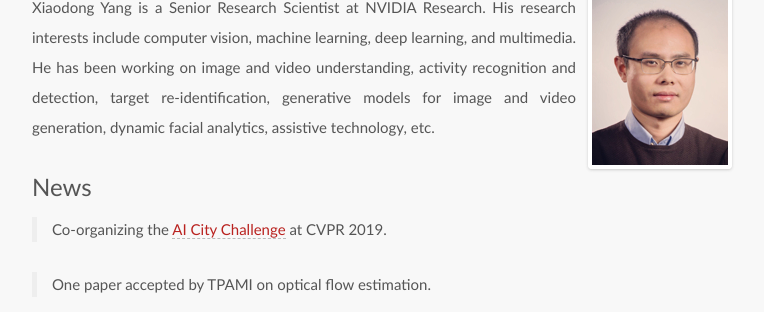
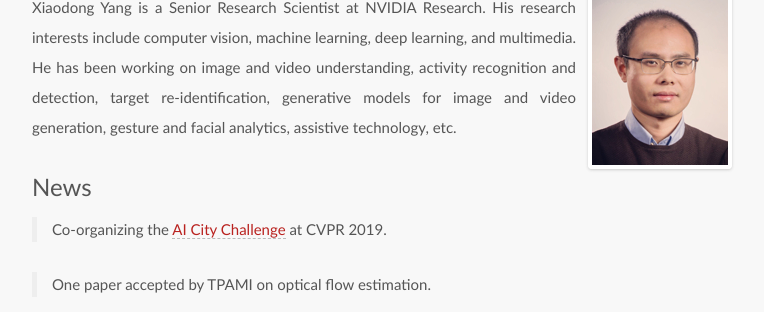
Before and after one commit to xiaodongyang/xiaodongyang.github.io, a Jekyll site: the page built from index.md, in a window 1280 px wide. Shown: the part 142-454 px from the top of the page, without its empty margins (258-1022 px from the left). Built offline with Jekyll 4.4.1, drawn with Linux system fonts in a browser that asks for light colours; some web fonts are replaced.

Commit message:
Update index.md

```diff
--- a/index.md
+++ b/index.md
@@ -3,7 +3,7 @@
 avatar: yes
 ---
 
-Xiaodong Yang is a Senior Research Scientist at NVIDIA Research. His research interests include computer vision, machine learning, deep learning, and multimedia. He has been working on image and video understanding, activity recognition and detection, target re-identification, generative models for image and video generation, dynamic facial analytics, assistive technology, etc.
+Xiaodong Yang is a Senior Research Scientist at NVIDIA Research. His research interests include computer vision, machine learning, deep learning, and multimedia. He has been working on image and video understanding, activity recognition and detection, target re-identification, generative models for image and video generation, gesture and facial analytics, assistive technology, etc.
 
 ## News
 
```
